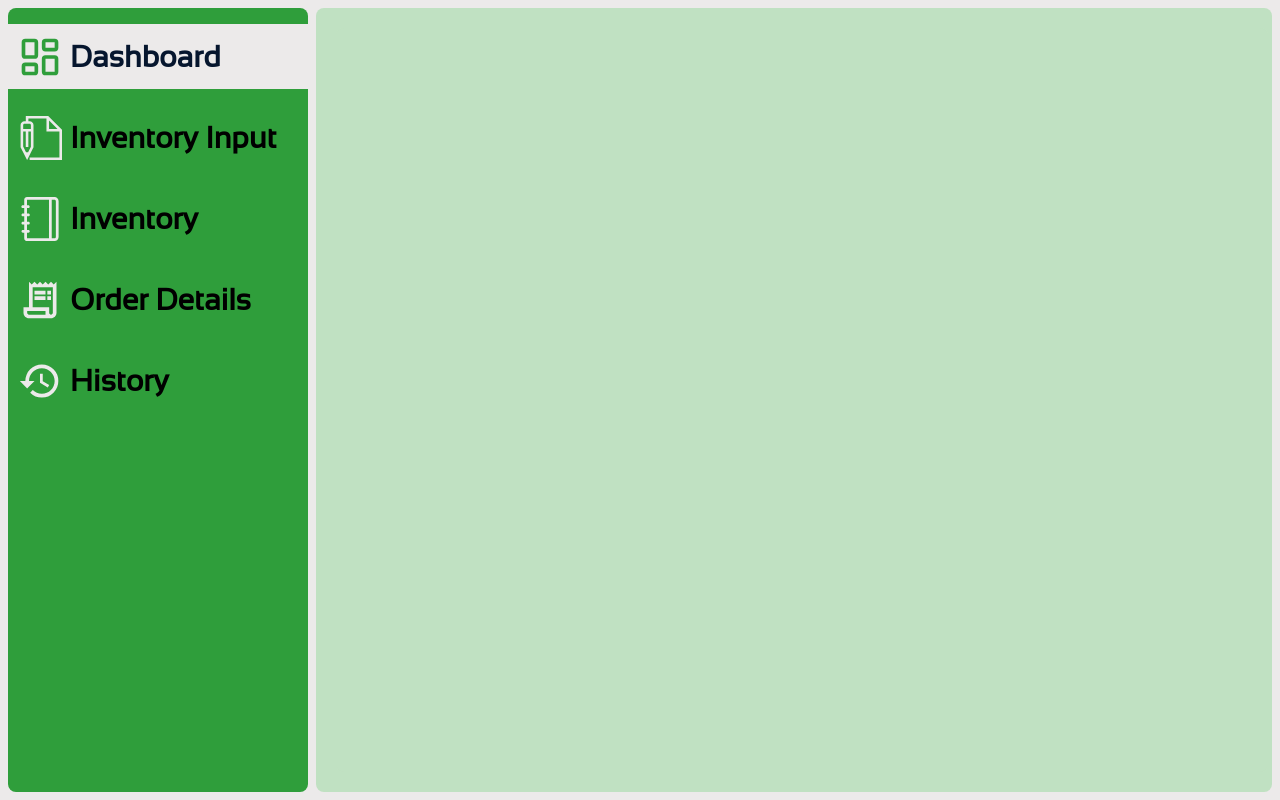
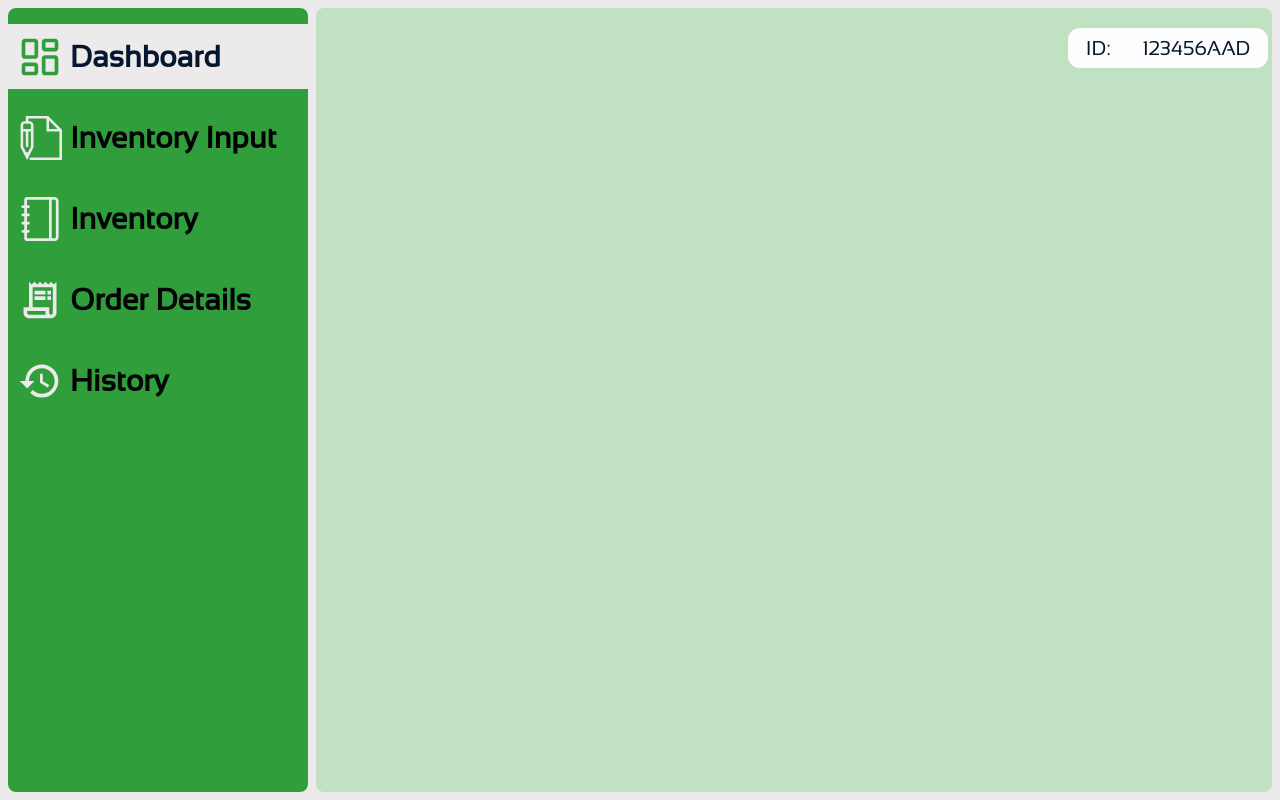
Before and after one commit to whoisbel/M-and-S-Inventory-Management, a Next.js app: page / in a window 1280 px wide. Built offline with nearby package versions, Linux system fonts and the light colour scheme.

Commit message:
Added id component/Added id Component to all layout

```diff
--- a/app/history/layout.tsx
+++ b/app/history/layout.tsx
@@ -2,6 +2,7 @@
 
 import { usePathname } from "next/navigation";
 import Link from "next/link";
+import { DisplayID } from "@/components";
 export default function RootLayout({
   children,
 }: Readonly<{
@@ -21,6 +22,7 @@ export default function RootLayout({
         >
           History
         </Link>
+        <DisplayID/>
       </div>
       {children}
     </>
--- a/app/inventory/layout.tsx
+++ b/app/inventory/layout.tsx
@@ -2,6 +2,7 @@
 
 import { usePathname } from "next/navigation";
 import Link from "next/link";
+import { DisplayID } from "@/components";
 export default function RootLayout({
   children,
 }: Readonly<{
@@ -41,6 +42,7 @@ export default function RootLayout({
         >
           records
         </Link>
+        <DisplayID/>
       </div>
       {children}
     </>
--- a/app/inventory_input/layout.tsx
+++ b/app/inventory_input/layout.tsx
@@ -2,6 +2,7 @@
 
 import { usePathname } from "next/navigation";
 import Link from "next/link";
+import { DisplayID } from "@/components";
 export default function RootLayout({
   children,
 }: Readonly<{
@@ -31,6 +32,7 @@ export default function RootLayout({
         >
           Categorize
         </Link>
+        <DisplayID/>
       </div>
       {children}
     </>
--- a/app/order_details/layout.tsx
+++ b/app/order_details/layout.tsx
@@ -2,6 +2,7 @@
 
 import { usePathname } from "next/navigation";
 import Link from "next/link";
+import { DisplayID } from "@/components";
 export default function RootLayout({
   children,
 }: Readonly<{
@@ -21,6 +22,7 @@ export default function RootLayout({
         >
           Order Details
         </Link>
+        <DisplayID/>
       </div>
       {children}
     </>
--- a/app/page.tsx
+++ b/app/page.tsx
@@ -1,5 +1,7 @@
 import Link from "next/link";
-import { Sidepanel } from "@/components";
+import { DisplayID } from "@/components";
 export default function Dashboard() {
-  return <div className="bg-accent-green w-full h-full m-2 rounded-lg"></div>;
+  return <div className="bg-accent-green w-full h-full m-2 rounded-lg">
+    <DisplayID/>
+  </div>;
 }
--- /dev/null
+++ b/components/displayID.tsx
@@ -0,0 +1,16 @@
+import React from 'react'
+
+function DisplayID() {
+
+    const id = "123456AAD"
+  return (
+    <div className="w-full flex items-end justify-end">
+      <div className="bg-custom-white rounded-xl w-[200px] h-[40px] flex justify-center items-center">
+        <p className="text-[20px] text-letters-color p-4">ID:</p>
+        <p className="text-[20px] text-letters-color p-4">{id}</p>
+      </div>
+    </div>
+  )
+}
+
+export default DisplayID
--- a/components/index.ts
+++ b/components/index.ts
@@ -1,3 +1,4 @@
 import Sidepanel from "./Sidepanel";
 import AddForm from "./inventory_input/add_inventory/AddForm";
-export { Sidepanel, AddForm };
+import DisplayID from "./displayID";
+export { Sidepanel, AddForm, DisplayID };
```
